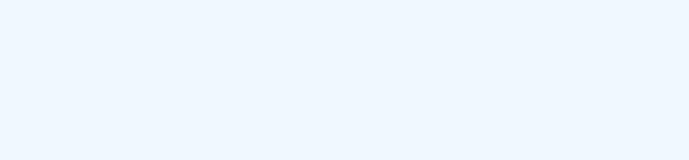
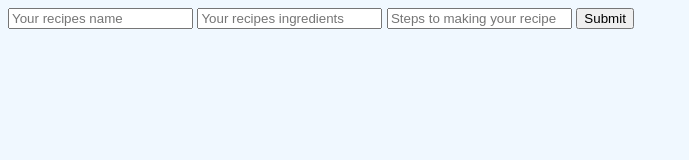
Before and after one commit to necaprogramer/odin-recipes, a website: page add-a-recipe.html in a window 1280 px wide. Shown: the whole page, without its empty margins (0-689 px from the left). Drawn offline with Linux system fonts and the light colour scheme.

Commit message:
Add a form

```diff
--- a/add-a-recipe.html
+++ b/add-a-recipe.html
@@ -5,4 +5,14 @@
         <link rel="stylesheet" href="./css/style.css">
         <title>Odin Recipes</title>
     </head>
+    <body>
+        <form>
+            <div class="form-container">
+                <input type="text" name="recipe-name" placeholder="Your recipes name">
+                <input type="text" name="recipe-ingredients" placeholder="Your recipes ingredients">
+                <input type="text" name="recipe-steps" placeholder="Steps to making your recipe">
+                <input type="button" name="submit" value="Submit">
+            </div>
+        </form>
+    </body>
 </html>
```
